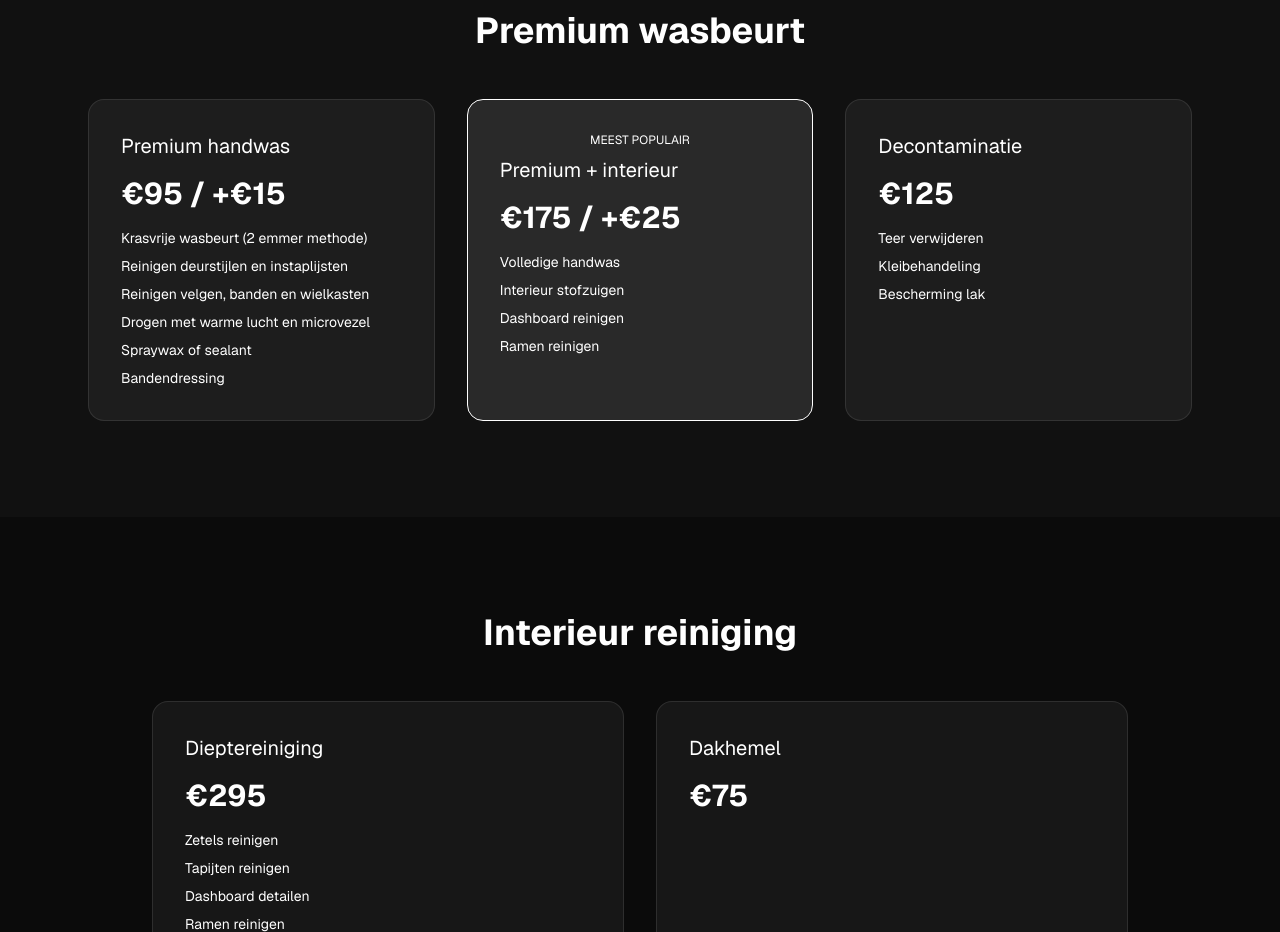
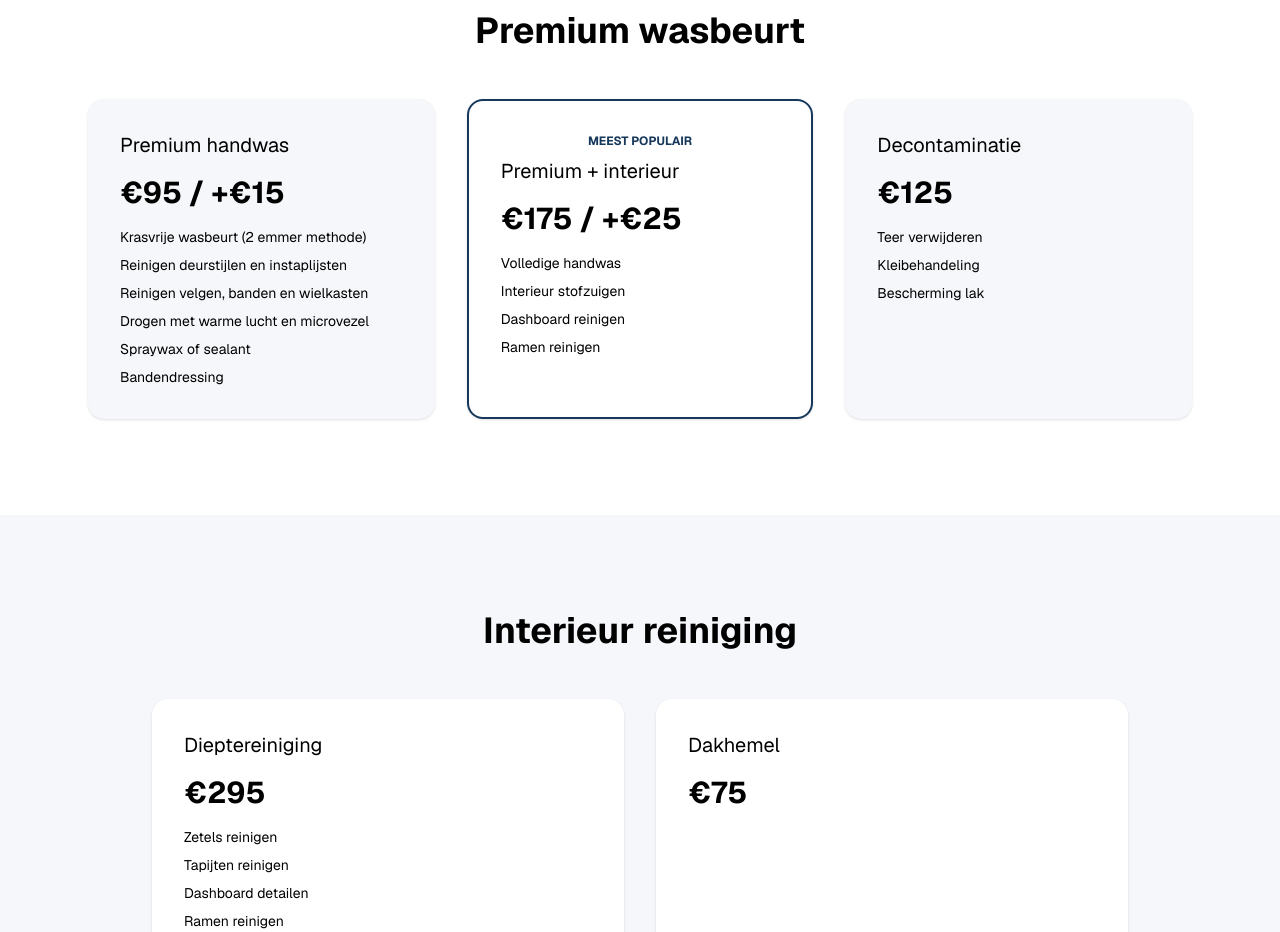
Before and after one commit to rutgerhoudart-hub/car-cleaning-new, a Next.js app: page / in a window 1280 px wide. Shown: the part 3420-4352 px from the top of the page. Built offline with nearby package versions, Linux system fonts and the light colour scheme.

Commit message:
final design update

```diff
--- a/app/page.js
+++ b/app/page.js
@@ -2,18 +2,18 @@ import Image from "next/image";
 
 export default function Home() {
   return (
-    <main className="font-sans bg-[#0b0b0b] text-white">
+    <main className="font-sans bg-[#F5F7FA] text-black">
 
       {/* NAVBAR */}
-      <header className="fixed top-0 w-full z-50 backdrop-blur bg-black/70 border-b border-white/10">
+      <header className="fixed top-0 w-full z-50 bg-white shadow">
         <div className="max-w-7xl mx-auto flex justify-between items-center px-6 py-4">
           <img src="/logo.png" className="h-12" />
 
           <div className="flex gap-4">
-            <a href="#contact" className="px-5 py-2 rounded-full border border-white/20 hover:bg-white hover:text-black transition">
+            <a href="#contact" className="px-5 py-2 rounded-full bg-[#16385B] text-white">
               Offerte
             </a>
-            <a href="https://wa.me/32498350160" className="px-5 py-2 rounded-full bg-green-500 hover:scale-105 transition">
+            <a href="https://wa.me/32498350160" className="px-5 py-2 rounded-full bg-green-500 text-white">
               WhatsApp
             </a>
           </div>
@@ -21,9 +21,9 @@ export default function Home() {
       </header>
 
       {/* HERO */}
-      <section className="h-screen flex flex-col justify-center items-center text-center px-6 pt-20">
+      <section className="h-screen flex flex-col justify-center items-center text-center px-6 pt-20 bg-[#16385B] text-white">
         <h1 className="text-6xl font-bold mb-6">Premium Car Detailing</h1>
-        <p className="opacity-70 max-w-xl">
+        <p className="opacity-80 max-w-xl">
           Binnen & buiten detailing op het hoogste niveau. Jouw wagen opnieuw als nieuw.
         </p>
       </section>
@@ -43,12 +43,12 @@ export default function Home() {
       </section>
 
       {/* PREMIUM WASBEURT */}
-      <section className="py-24 bg-[#111] text-center">
+      <section className="py-24 bg-white text-center">
         <h2 className="text-4xl font-bold mb-12">Premium wasbeurt</h2>
 
         <div className="grid md:grid-cols-3 gap-8 max-w-6xl mx-auto px-6">
 
-          <div className="bg-white/5 p-8 rounded-2xl border border-white/10 text-left">
+          <div className="bg-[#F5F7FA] p-8 rounded-2xl shadow text-left">
             <h3 className="text-xl">Premium handwas</h3>
             <p className="text-3xl font-bold my-4">€95 / +€15</p>
             <ul className="space-y-2 text-sm">
@@ -61,8 +61,8 @@ export default function Home() {
             </ul>
           </div>
 
-          <div className="bg-white/10 p-8 rounded-2xl border border-white text-left">
-            <p className="text-xs mb-2 text-center">MEEST POPULAIR</p>
+          <div className="bg-white p-8 rounded-2xl shadow border-2 border-[#16385B] text-left">
+            <p className="text-xs mb-2 text-center font-bold text-[#16385B]">MEEST POPULAIR</p>
             <h3 className="text-xl">Premium + interieur</h3>
             <p className="text-3xl font-bold my-4">€175 / +€25</p>
             <ul className="space-y-2 text-sm">
@@ -73,7 +73,7 @@ export default function Home() {
             </ul>
           </div>
 
-          <div className="bg-white/5 p-8 rounded-2xl border border-white/10 text-left">
+          <div className="bg-[#F5F7FA] p-8 rounded-2xl shadow text-left">
             <h3 className="text-xl">Decontaminatie</h3>
             <p className="text-3xl font-bold my-4">€125</p>
             <ul className="space-y-2 text-sm">
@@ -87,12 +87,12 @@ export default function Home() {
       </section>
 
       {/* INTERIEUR */}
-      <section className="py-24 text-center">
+      <section className="py-24 text-center bg-[#F5F7FA]">
         <h2 className="text-4xl font-bold mb-12">Interieur reiniging</h2>
 
         <div className="grid md:grid-cols-2 gap-8 max-w-5xl mx-auto px-6">
 
-          <div className="bg-white/5 p-8 rounded-2xl border border-white/10 text-left">
+          <div className="bg-white p-8 rounded-2xl shadow text-left">
             <h3 className="text-xl">Dieptereiniging</h3>
             <p className="text-3xl font-bold my-4">€295</p>
             <ul className="space-y-2 text-sm">
@@ -103,7 +103,7 @@ export default function Home() {
             </ul>
           </div>
 
-          <div className="bg-white/5 p-8 rounded-2xl border border-white/10 text-left">
+          <div className="bg-white p-8 rounded-2xl shadow text-left">
             <h3 className="text-xl">Dakhemel</h3>
             <p className="text-3xl font-bold my-4">€75</p>
           </div>
@@ -112,12 +112,12 @@ export default function Home() {
       </section>
 
       {/* POLIJSTEN */}
-      <section className="py-24 bg-[#111] text-center">
+      <section className="py-24 bg-white text-center">
         <h2 className="text-4xl font-bold mb-12">Polijsten</h2>
 
         <div className="grid md:grid-cols-2 gap-8 max-w-5xl mx-auto px-6">
 
-          <div className="bg-white/5 p-8 rounded-2xl border border-white/10 text-left">
+          <div className="bg-[#F5F7FA] p-8 rounded-2xl shadow text-left">
             <h3>Light polish</h3>
             <p className="text-3xl font-bold my-4">€595</p>
             <ul className="text-sm">
@@ -126,7 +126,7 @@ export default function Home() {
             </ul>
           </div>
 
-          <div className="bg-white/5 p-8 rounded-2xl border border-white/10 text-left">
+          <div className="bg-[#F5F7FA] p-8 rounded-2xl shadow text-left">
             <h3>Heavy polish</h3>
             <p className="text-3xl font-bold my-4">€895</p>
             <ul className="text-sm">
@@ -139,24 +139,24 @@ export default function Home() {
       </section>
 
       {/* COATING */}
-      <section className="py-24 text-center">
+      <section className="py-24 text-center bg-[#F5F7FA]">
         <h2 className="text-4xl font-bold mb-12">Coating</h2>
 
         <div className="grid md:grid-cols-3 gap-8 max-w-6xl mx-auto px-6">
 
-          <div className="bg-white/5 p-8 rounded-2xl border border-white/10 text-left">
+          <div className="bg-white p-8 rounded-2xl shadow text-left">
             <h3>New Car</h3>
             <p className="text-3xl font-bold my-4">€995</p>
             <p className="text-sm">2 lagen Nanolex coating</p>
           </div>
 
-          <div className="bg-white/10 p-8 rounded-2xl border border-white text-left">
+          <div className="bg-white p-8 rounded-2xl shadow border-2 border-[#16385B] text-left">
             <h3>Coating pakket</h3>
             <p className="text-3xl font-bold my-4">€1395</p>
             <p className="text-sm">Polijsten + Nanolex coating</p>
           </div>
 
-          <div className="bg-white/5 p-8 rounded-2xl border border-white/10 text-left">
+          <div className="bg-white p-8 rounded-2xl shadow text-left">
             <h3>Matte coating</h3>
             <p className="text-3xl font-bold my-4">€995</p>
           </div>
@@ -169,15 +169,15 @@ export default function Home() {
         <h2 className="text-4xl font-bold mb-10">Contact</h2>
 
         <form
-          action="https://formsubmit.co/rutgerscarcleaning@outlook.be"
+          action="https://formsubmit.co/rutgerscarcleaning@outlook.com"
           method="POST"
           className="max-w-2xl mx-auto grid gap-6"
         >
-          <input type="text" name="naam" placeholder="Naam" required className="p-4 bg-white/10 rounded-xl"/>
-          <input type="email" name="email" placeholder="Email" required className="p-4 bg-white/10 rounded-xl"/>
-          <textarea name="bericht" placeholder="Bericht" className="p-4 bg-white/10 rounded-xl"/>
+          <input type="text" name="naam" placeholder="Naam" required className="p-4 bg-gray-200 rounded-xl"/>
+          <input type="email" name="email" placeholder="Email" required className="p-4 bg-gray-200 rounded-xl"/>
+          <textarea name="bericht" placeholder="Bericht" className="p-4 bg-gray-200 rounded-xl"/>
 
-          <button className="bg-white text-black py-4 rounded-xl font-bold hover:scale-105 transition">
+          <button className="bg-[#16385B] text-white py-4 rounded-xl font-bold">
             Verstuur aanvraag
           </button>
         </form>
```
